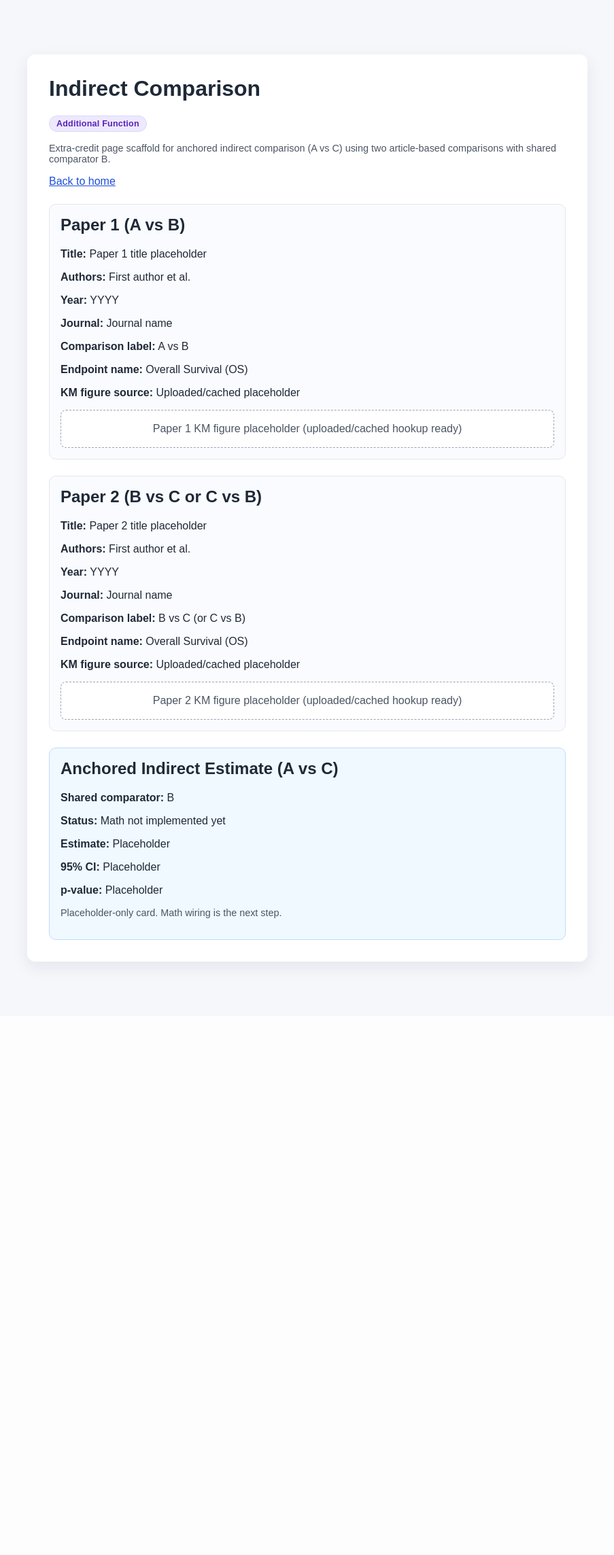
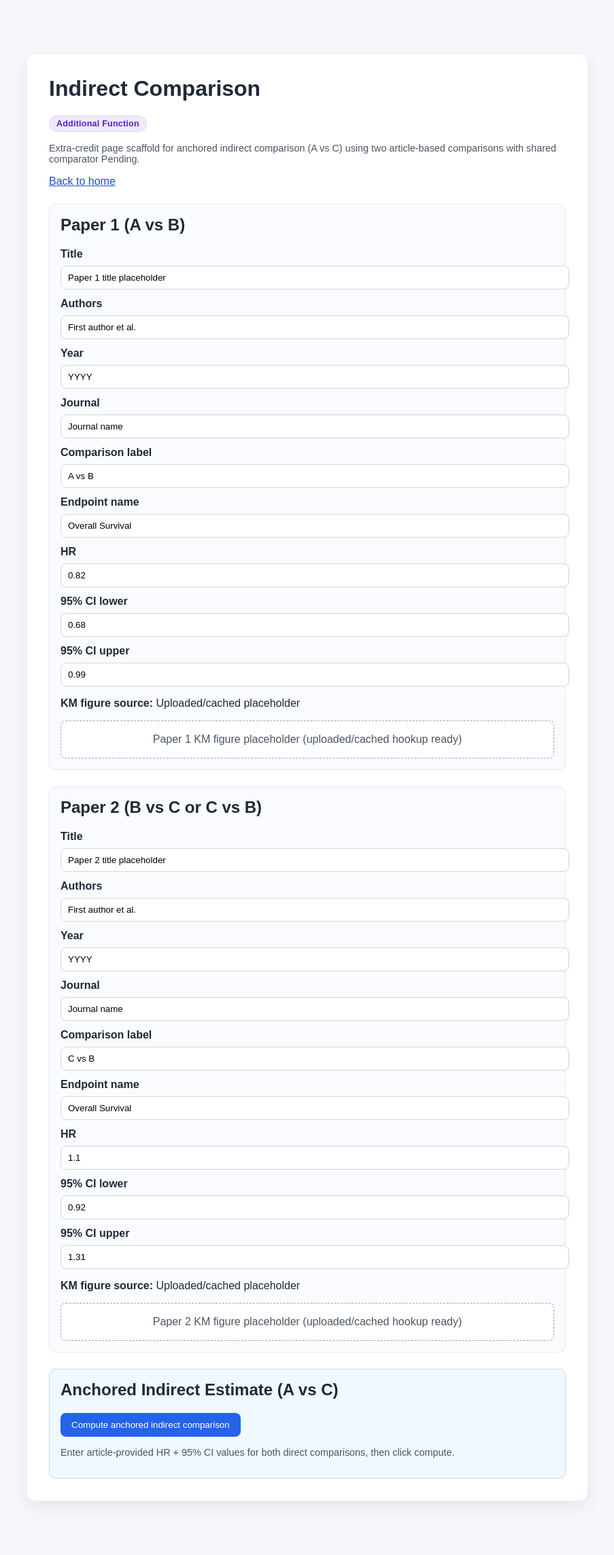
Before and after one commit to Scott-Zhu/km-logrank-webapp, a Flask app: page /indirect-comparison in a window 1280 px wide. Shown: the whole page at 68% size, without its empty margins (188-1091 px from the left). Before the commit the page ends 1431 px from the top, so only its background shows below. Run offline with Flask 3, Linux system fonts and the light colour scheme.

Commit message:
Implement Bucher anchored indirect comparison math

```diff
--- a/app.py
+++ b/app.py
@@ -1,4 +1,4 @@
-from math import erfc, sqrt
+from math import erfc, exp, log, sqrt
 from pathlib import Path
 import json
 from itertools import combinations
@@ -452,48 +452,177 @@ def unique_ordered_strings(values: list[str]) -> list[str]:
     return out
 
 
+def _parse_comparison_label(raw_label: str) -> tuple[str, str]:
+    label = " ".join(raw_label.strip().split())
+    if " vs " not in label:
+        raise ValueError("Comparison labels must use the format 'Treatment1 vs Treatment2'.")
+    left, right = label.split(" vs ", 1)
+    if not left or not right:
+        raise ValueError("Comparison labels must include both sides around 'vs'.")
+    return left.strip(), right.strip()
+
+
+def _compute_log_hr_and_se(hr: float, ci_lower: float, ci_upper: float) -> tuple[float, float]:
+    if hr <= 0 or ci_lower <= 0 or ci_upper <= 0:
+        raise ValueError("HR and CI values must be positive numbers.")
+    if ci_lower >= ci_upper:
+        raise ValueError("Lower CI must be smaller than upper CI.")
+
+    log_hr = log(hr)
+    se = (log(ci_upper) - log(ci_lower)) / (2 * 1.96)
+    if se <= 0:
+        raise ValueError("Unable to compute a positive standard error from the provided CI.")
+    return log_hr, se
+
+
+def _normalize_to_comparator(
+    left: str,
+    right: str,
+    log_hr: float,
+    comparator: str,
+) -> tuple[str, float, str]:
+    if left == comparator:
+        return right, -log_hr, f"{left} vs {right} -> {right} vs {left} (inverted)"
+    if right == comparator:
+        return left, log_hr, f"{left} vs {right} -> {left} vs {right} (already aligned)"
+    raise ValueError("Unsupported direction specification: comparison does not include the shared comparator.")
+
+
+def _run_anchored_indirect_comparison(paper_1: dict, paper_2: dict) -> dict:
+    endpoint_1 = paper_1["endpoint_name"].strip()
+    endpoint_2 = paper_2["endpoint_name"].strip()
+    if endpoint_1.lower() != endpoint_2.lower():
+        raise ValueError("Endpoint mismatch between Paper 1 and Paper 2.")
+
+    left_1, right_1 = _parse_comparison_label(paper_1["comparison_label"])
+    left_2, right_2 = _parse_comparison_label(paper_2["comparison_label"])
+
+    common_treatments = {left_1, right_1}.intersection({left_2, right_2})
+    if len(common_treatments) != 1:
+        raise ValueError("No common comparator could be identified across the two comparisons.")
+    comparator = common_treatments.pop()
+
+    log_hr_1, se_1 = _compute_log_hr_and_se(paper_1["hr"], paper_1["ci_lower"], paper_1["ci_upper"])
+    log_hr_2, se_2 = _compute_log_hr_and_se(paper_2["hr"], paper_2["ci_lower"], paper_2["ci_upper"])
+
+    treatment_a, normalized_log_hr_1, step_1 = _normalize_to_comparator(left_1, right_1, log_hr_1, comparator)
+    treatment_c, normalized_log_hr_2, step_2 = _normalize_to_comparator(left_2, right_2, log_hr_2, comparator)
+
+    if treatment_a == treatment_c:
+        raise ValueError("Unsupported direction specification: both comparisons map to the same non-comparator treatment.")
+
+    indirect_log_hr = normalized_log_hr_1 - normalized_log_hr_2
+    indirect_se = sqrt(se_1**2 + se_2**2)
+    if indirect_se <= 0:
+        raise ValueError("Unable to compute a positive indirect standard error.")
+
+    z_score = indirect_log_hr / indirect_se
+    p_value = erfc(abs(z_score) / sqrt(2))
+    lower_log = indirect_log_hr - 1.96 * indirect_se
+    upper_log = indirect_log_hr + 1.96 * indirect_se
+
+    indirect_hr = exp(indirect_log_hr)
+    ci_lower = exp(lower_log)
+    ci_upper = exp(upper_log)
+
+    interpretation = (
+        f"Evidence suggests a difference between {treatment_a} and {treatment_c} (p < 0.05)."
+        if p_value < 0.05
+        else f"No clear difference detected between {treatment_a} and {treatment_c} (p >= 0.05)."
+    )
+
+    return {
+        "endpoint_name": endpoint_1,
+        "comparator": comparator,
+        "treatment_a": treatment_a,
+        "treatment_c": treatment_c,
+        "normalization_steps": [step_1, step_2],
+        "paper_1_normalized_label": f"{treatment_a} vs {comparator}",
+        "paper_2_normalized_label": f"{treatment_c} vs {comparator}",
+        "paper_1_normalized_log_hr": normalized_log_hr_1,
+        "paper_2_normalized_log_hr": normalized_log_hr_2,
+        "paper_1_se": se_1,
+        "paper_2_se": se_2,
+        "indirect_log_hr": indirect_log_hr,
+        "indirect_se": indirect_se,
+        "indirect_hr": indirect_hr,
+        "indirect_ci_lower": ci_lower,
+        "indirect_ci_upper": ci_upper,
+        "z_score": z_score,
+        "p_value": p_value,
+        "interpretation": interpretation,
+    }
+
+
 @app.route("/")
 def home():
     return render_template("index.html", manual_group_a="", manual_group_b="")
 
 
-@app.route("/indirect-comparison")
+@app.route("/indirect-comparison", methods=["GET", "POST"])
 def indirect_comparison():
     latest_upload = session.get("latest_upload")
-    placeholder_paper_1 = {
+    paper_1 = {
         "title": "Paper 1 title placeholder",
         "authors": "First author et al.",
         "year": "YYYY",
         "journal": "Journal name",
         "comparison_label": "A vs B",
-        "endpoint_name": "Overall Survival (OS)",
+        "endpoint_name": "Overall Survival",
         "figure_status": "Uploaded/cached placeholder",
-        "image_url": (
-            url_for("uploaded_file", filename=latest_upload["filename"]) if latest_upload else None
-        ),
+        "image_url": url_for("uploaded_file", filename=latest_upload["filename"]) if latest_upload else None,
+        "hr": 0.82,
+        "ci_lower": 0.68,
+        "ci_upper": 0.99,
     }
-    placeholder_paper_2 = {
+    paper_2 = {
         "title": "Paper 2 title placeholder",
         "authors": "First author et al.",
         "year": "YYYY",
         "journal": "Journal name",
-        "comparison_label": "B vs C (or C vs B)",
-        "endpoint_name": "Overall Survival (OS)",
+        "comparison_label": "C vs B",
+        "endpoint_name": "Overall Survival",
         "figure_status": "Uploaded/cached placeholder",
         "image_url": None,
+        "hr": 1.10,
+        "ci_lower": 0.92,
+        "ci_upper": 1.31,
     }
+
+    errors: list[str] = []
+    anchored_result = None
+
+    if request.method == "POST":
+        for paper_label, paper in (("paper_1", paper_1), ("paper_2", paper_2)):
+            paper["title"] = request.form.get(f"{paper_label}_title", paper["title"]).strip() or paper["title"]
+            paper["authors"] = request.form.get(f"{paper_label}_authors", paper["authors"]).strip() or paper["authors"]
+            paper["year"] = request.form.get(f"{paper_label}_year", paper["year"]).strip() or paper["year"]
+            paper["journal"] = request.form.get(f"{paper_label}_journal", paper["journal"]).strip() or paper["journal"]
+            paper["comparison_label"] = request.form.get(
+                f"{paper_label}_comparison_label", paper["comparison_label"]
+            ).strip()
+            paper["endpoint_name"] = request.form.get(f"{paper_label}_endpoint_name", paper["endpoint_name"]).strip()
+
+            try:
+                paper["hr"] = float(request.form.get(f"{paper_label}_hr", str(paper["hr"])))
+                paper["ci_lower"] = float(request.form.get(f"{paper_label}_ci_lower", str(paper["ci_lower"])))
+                paper["ci_upper"] = float(request.form.get(f"{paper_label}_ci_upper", str(paper["ci_upper"])))
+            except ValueError:
+                errors.append(f"{paper_label.replace('_', ' ').title()}: HR and CI fields must be numeric.")
+
+        if not errors:
+            try:
+                anchored_result = _run_anchored_indirect_comparison(paper_1, paper_2)
+            except ValueError as exc:
+                errors.append(str(exc))
 
     return render_template(
         "indirect_comparison.html",
-        paper_1=placeholder_paper_1,
-        paper_2=placeholder_paper_2,
-        shared_comparator="B",
-        anchored_result={
-            "status": "Math not implemented yet",
-            "estimate": "Placeholder",
-            "confidence_interval": "Placeholder",
-            "p_value": "Placeholder",
-        },
+        paper_1=paper_1,
+        paper_2=paper_2,
+        shared_comparator=anchored_result["comparator"] if anchored_result else "Pending",
+        anchored_result=anchored_result,
+        indirect_errors=errors,
     )
 
 
--- a/static/styles.css
+++ b/static/styles.css
@@ -60,10 +60,19 @@ label {
 }
 
 input[type="file"],
+input[type="text"],
+input[type="number"],
 textarea {
   display: block;
   width: 100%;
   margin-bottom: 12px;
+}
+
+input[type="text"],
+input[type="number"] {
+  padding: 9px 10px;
+  border: 1px solid #d1d5db;
+  border-radius: 8px;
 }
 
 textarea {
--- a/templates/indirect_comparison.html
+++ b/templates/indirect_comparison.html
@@ -14,15 +14,36 @@
         Extra-credit page scaffold for anchored indirect comparison (A vs C) using two article-based comparisons with shared comparator {{ shared_comparator }}.
       </p>
       <p><a href="{{ url_for('home') }}">Back to home</a></p>
+      {% if indirect_errors %}
+      <section aria-live="polite" class="messages">
+        {% for message in indirect_errors %}
+        <p class="message message-error">{{ message }}</p>
+        {% endfor %}
+      </section>
+      {% endif %}
+
+      <form action="{{ url_for('indirect_comparison') }}" method="post">
 
       <section class="result-card">
         <h2>Paper 1 (A vs B)</h2>
-        <p><strong>Title:</strong> {{ paper_1.title }}</p>
-        <p><strong>Authors:</strong> {{ paper_1.authors }}</p>
-        <p><strong>Year:</strong> {{ paper_1.year }}</p>
-        <p><strong>Journal:</strong> {{ paper_1.journal }}</p>
-        <p><strong>Comparison label:</strong> {{ paper_1.comparison_label }}</p>
-        <p><strong>Endpoint name:</strong> {{ paper_1.endpoint_name }}</p>
+        <label for="paper_1_title">Title</label>
+        <input id="paper_1_title" name="paper_1_title" type="text" value="{{ paper_1.title }}" />
+        <label for="paper_1_authors">Authors</label>
+        <input id="paper_1_authors" name="paper_1_authors" type="text" value="{{ paper_1.authors }}" />
+        <label for="paper_1_year">Year</label>
+        <input id="paper_1_year" name="paper_1_year" type="text" value="{{ paper_1.year }}" />
+        <label for="paper_1_journal">Journal</label>
+        <input id="paper_1_journal" name="paper_1_journal" type="text" value="{{ paper_1.journal }}" />
+        <label for="paper_1_comparison_label">Comparison label</label>
+        <input id="paper_1_comparison_label" name="paper_1_comparison_label" type="text" value="{{ paper_1.comparison_label }}" />
+        <label for="paper_1_endpoint_name">Endpoint name</label>
+        <input id="paper_1_endpoint_name" name="paper_1_endpoint_name" type="text" value="{{ paper_1.endpoint_name }}" />
+        <label for="paper_1_hr">HR</label>
+        <input id="paper_1_hr" name="paper_1_hr" type="number" step="0.001" min="0.000001" value="{{ paper_1.hr }}" />
+        <label for="paper_1_ci_lower">95% CI lower</label>
+        <input id="paper_1_ci_lower" name="paper_1_ci_lower" type="number" step="0.001" min="0.000001" value="{{ paper_1.ci_lower }}" />
+        <label for="paper_1_ci_upper">95% CI upper</label>
+        <input id="paper_1_ci_upper" name="paper_1_ci_upper" type="number" step="0.001" min="0.000001" value="{{ paper_1.ci_upper }}" />
         <p><strong>KM figure source:</strong> {{ paper_1.figure_status }}</p>
         {% if paper_1.image_url %}
         <img src="{{ paper_1.image_url }}" alt="Paper 1 KM figure preview" class="uploaded-image" />
@@ -33,12 +54,24 @@
 
       <section class="result-card">
         <h2>Paper 2 (B vs C or C vs B)</h2>
-        <p><strong>Title:</strong> {{ paper_2.title }}</p>
-        <p><strong>Authors:</strong> {{ paper_2.authors }}</p>
-        <p><strong>Year:</strong> {{ paper_2.year }}</p>
-        <p><strong>Journal:</strong> {{ paper_2.journal }}</p>
-        <p><strong>Comparison label:</strong> {{ paper_2.comparison_label }}</p>
-        <p><strong>Endpoint name:</strong> {{ paper_2.endpoint_name }}</p>
+        <label for="paper_2_title">Title</label>
+        <input id="paper_2_title" name="paper_2_title" type="text" value="{{ paper_2.title }}" />
+        <label for="paper_2_authors">Authors</label>
+        <input id="paper_2_authors" name="paper_2_authors" type="text" value="{{ paper_2.authors }}" />
+        <label for="paper_2_year">Year</label>
+        <input id="paper_2_year" name="paper_2_year" type="text" value="{{ paper_2.year }}" />
+        <label for="paper_2_journal">Journal</label>
+        <input id="paper_2_journal" name="paper_2_journal" type="text" value="{{ paper_2.journal }}" />
+        <label for="paper_2_comparison_label">Comparison label</label>
+        <input id="paper_2_comparison_label" name="paper_2_comparison_label" type="text" value="{{ paper_2.comparison_label }}" />
+        <label for="paper_2_endpoint_name">Endpoint name</label>
+        <input id="paper_2_endpoint_name" name="paper_2_endpoint_name" type="text" value="{{ paper_2.endpoint_name }}" />
+        <label for="paper_2_hr">HR</label>
+        <input id="paper_2_hr" name="paper_2_hr" type="number" step="0.001" min="0.000001" value="{{ paper_2.hr }}" />
+        <label for="paper_2_ci_lower">95% CI lower</label>
+        <input id="paper_2_ci_lower" name="paper_2_ci_lower" type="number" step="0.001" min="0.000001" value="{{ paper_2.ci_lower }}" />
+        <label for="paper_2_ci_upper">95% CI upper</label>
+        <input id="paper_2_ci_upper" name="paper_2_ci_upper" type="number" step="0.001" min="0.000001" value="{{ paper_2.ci_upper }}" />
         <p><strong>KM figure source:</strong> {{ paper_2.figure_status }}</p>
         {% if paper_2.image_url %}
         <img src="{{ paper_2.image_url }}" alt="Paper 2 KM figure preview" class="uploaded-image" />
@@ -49,13 +82,23 @@
 
       <section class="result-card compact-result-card">
         <h2>Anchored Indirect Estimate (A vs C)</h2>
-        <p><strong>Shared comparator:</strong> {{ shared_comparator }}</p>
-        <p><strong>Status:</strong> {{ anchored_result.status }}</p>
-        <p><strong>Estimate:</strong> {{ anchored_result.estimate }}</p>
-        <p><strong>95% CI:</strong> {{ anchored_result.confidence_interval }}</p>
-        <p><strong>p-value:</strong> {{ anchored_result.p_value }}</p>
-        <p class="small-note">Placeholder-only card. Math wiring is the next step.</p>
+        <button type="submit">Compute anchored indirect comparison</button>
+        {% if anchored_result %}
+        <p><strong>Endpoint:</strong> {{ anchored_result.endpoint_name }}</p>
+        <p><strong>Shared comparator:</strong> {{ anchored_result.comparator }}</p>
+        <p><strong>Normalization step 1:</strong> {{ anchored_result.normalization_steps[0] }}</p>
+        <p><strong>Normalization step 2:</strong> {{ anchored_result.normalization_steps[1] }}</p>
+        <p><strong>Normalized directions:</strong> {{ anchored_result.paper_1_normalized_label }} and {{ anchored_result.paper_2_normalized_label }}</p>
+        <p><strong>Indirect HR ({{ anchored_result.treatment_a }} vs {{ anchored_result.treatment_c }}):</strong> {{ "%.4f"|format(anchored_result.indirect_hr) }}</p>
+        <p><strong>95% CI:</strong> {{ "%.4f"|format(anchored_result.indirect_ci_lower) }} to {{ "%.4f"|format(anchored_result.indirect_ci_upper) }}</p>
+        <p><strong>z-score:</strong> {{ "%.4f"|format(anchored_result.z_score) }}</p>
+        <p><strong>p-value:</strong> {{ "%.6f"|format(anchored_result.p_value) }}</p>
+        <p><strong>Interpretation:</strong> {{ anchored_result.interpretation }}</p>
+        {% else %}
+        <p class="small-note">Enter article-provided HR + 95% CI values for both direct comparisons, then click compute.</p>
+        {% endif %}
       </section>
+      </form>
     </main>
   </body>
 </html>
```
